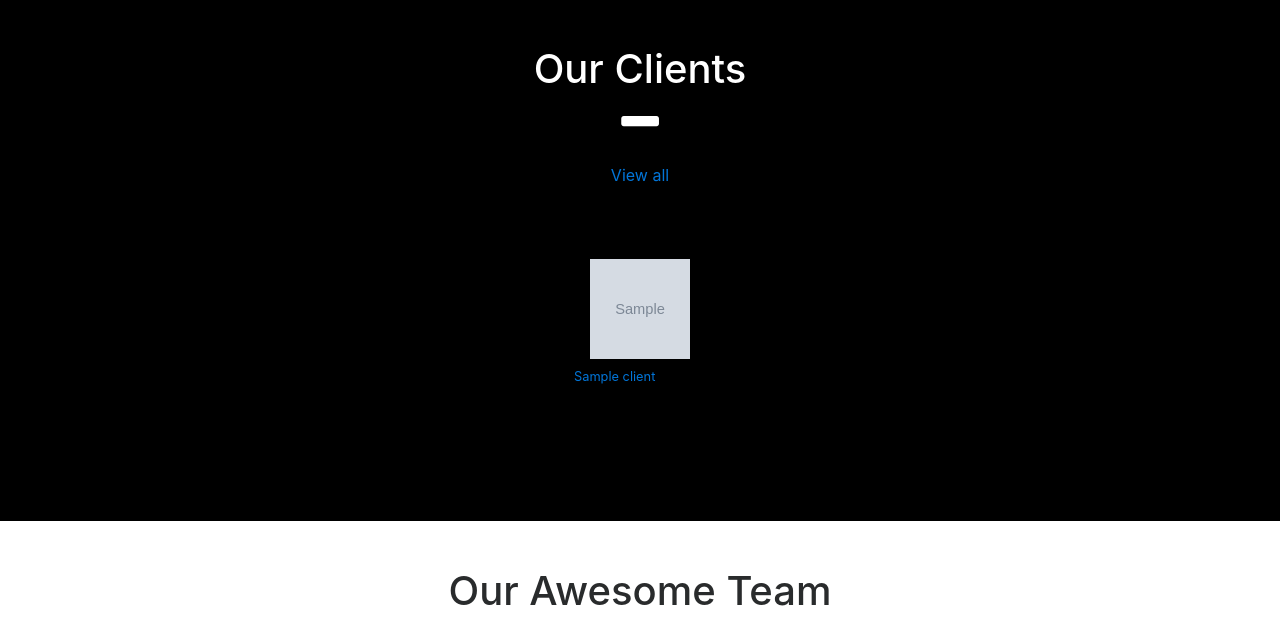
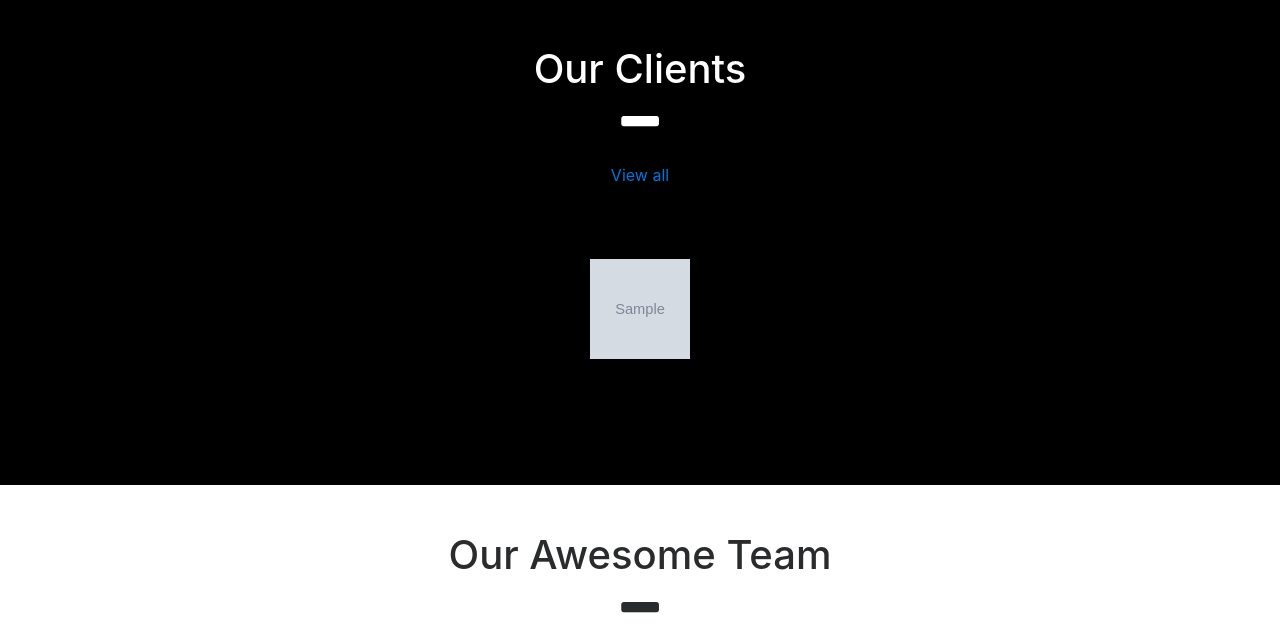
Before and after one commit to bkawan/pms, a Django app: template templates/landing.html in a window 1280 px wide. Shown: the part 2389-3024 px from the top of the page. Run offline with Django 3.2, Linux system fonts and the light colour scheme; the template is opened without the code that fills it: most values are stand-ins (such as "Sample title", 1, 10 or a date in 2020); grey boxes marked "Sample" are stand-in pictures; some libraries are stand-ins or nearby versions.

Commit message:
comment client name

```diff
--- a/templates/landing.html
+++ b/templates/landing.html
@@ -270,13 +270,13 @@
                                  alt="{{ client.name }}"
                                  width="100"
                                  height="100">
-                            <div class="float-left small py-2">
-                                {% if client.website %}
-                                    <a href="{{ client.website }}">{{ client.name }}</a>
-                                {% else %}
-                                    {{ client.name }}
-                                {% endif %}
-                            </div>
+{#                            <div class="float-left small p-0 m-0">#}
+{#                                {% if client.website %}#}
+{#                                    <a href="{{ client.website }}">{{ client.name }}</a>#}
+{#                                {% else %}#}
+{#                                    {{ client.name }}#}
+{#                                {% endif %}#}
+{#                            </div>#}
                         </div>
                     {% endfor %}
                 {% endif %}
```
